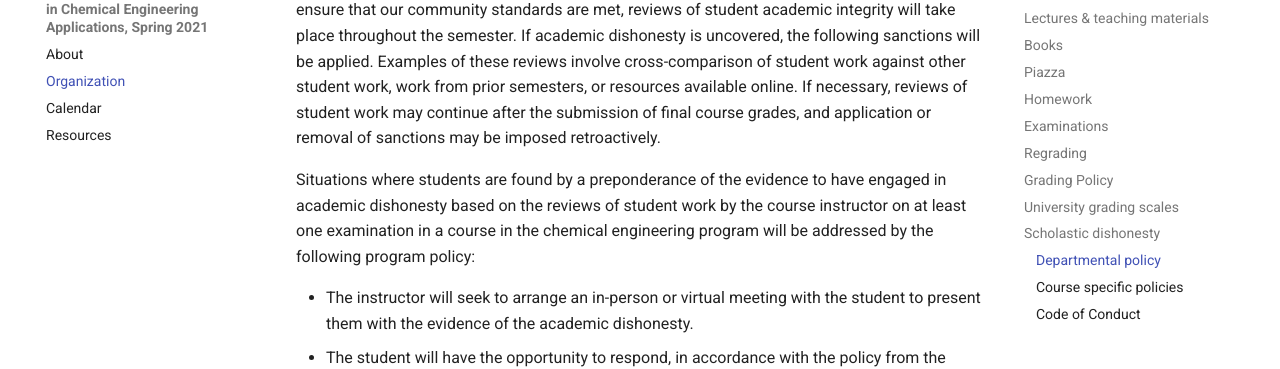
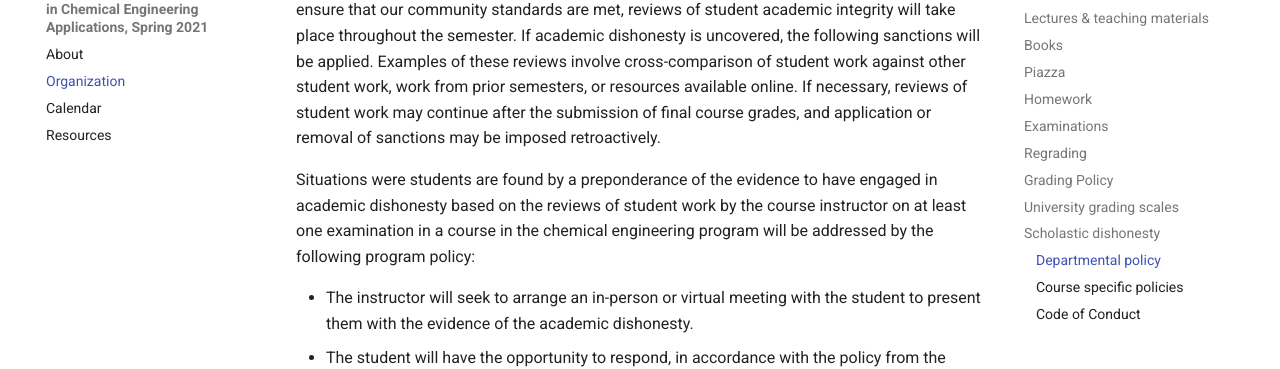
Before and after one commit to smcantab/chen3201-spring2021, an MkDocs documentation site: the page built from docs/organization.md, in a window 1280 px wide and 1400 px high, scrolled down 3305 px. Shown: the part 90-459 px from the top of the window. Built offline with MkDocs 1.6.1 and Material for MkDocs 9.7.7, drawn with Linux system fonts in a browser that asks for light colours; some of the changed text lies outside the part shown.

Commit message:
additions

```diff
--- a/docs/organization.md
+++ b/docs/organization.md
@@ -82,7 +82,7 @@ F     | 0.000 | Represents failure in the course and no credit is earned.
 
 We understand the pressures students face during the academic semester can be intense, and that the temptation to engage in academic dishonesty can at times be high. However, the department is committed to the highest standards of academic honesty and integrity. To help ensure that our community standards are met, reviews of student academic integrity will take place throughout the semester. If academic dishonesty is uncovered, the following sanctions will be applied. Examples of these reviews involve cross-comparison of student work against other student work, work from prior semesters, or resources available online. If necessary, reviews of student work may continue after the submission of final course grades, and application or removal of sanctions may be imposed retroactively.
 
-Situations where students are found by a preponderance of the evidence to have engaged in academic dishonesty based on the reviews of student work by the course instructor on at least one examination in a course in the chemical engineering program will be addressed by the following program policy:
+Situations were students are found by a preponderance of the evidence to have engaged in academic dishonesty based on the reviews of student work by the course instructor on at least one examination in a course in the chemical engineering program will be addressed by the following program policy:
 
 - The instructor will seek to arrange an in-person or virtual meeting with the student to present them with the evidence of the academic dishonesty.
 - The student will have the opportunity to respond, in accordance with the policy from the Office of Community Standards (OCS).
```
Also changed, not shown: other parts of docs/organization.md (+1 -1 lines).
